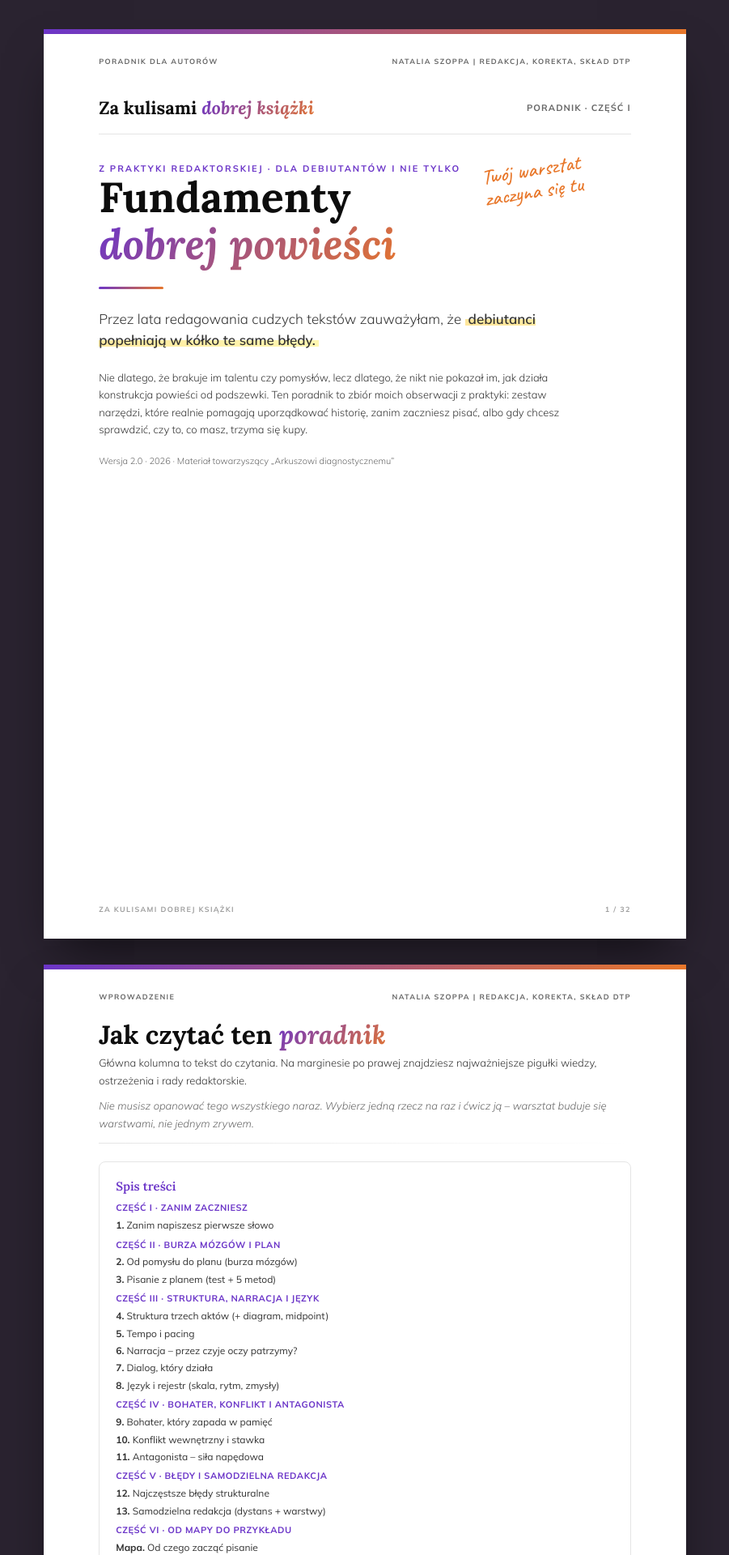
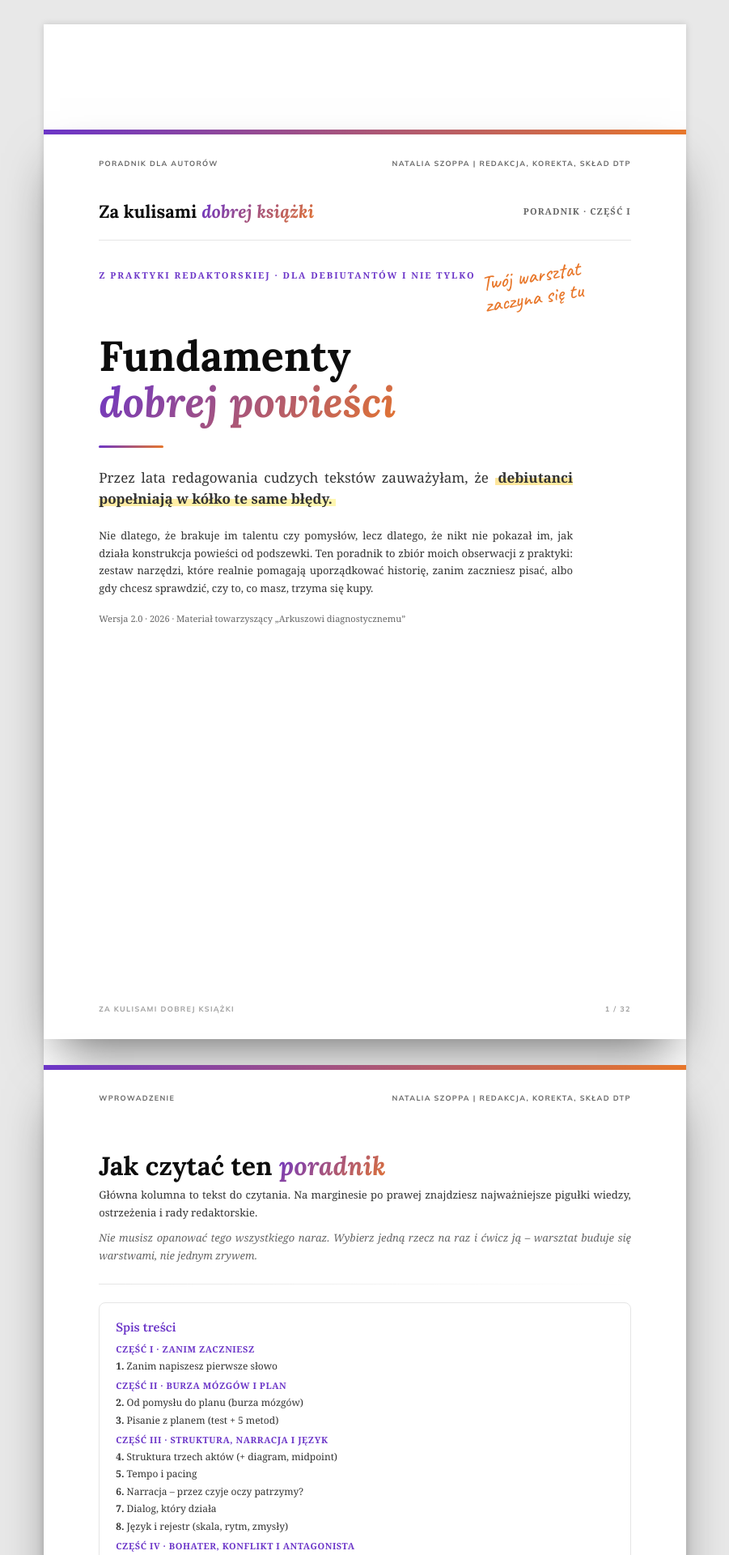
Before and after one commit to Bonnie00726/nataliaszoppa, a Jekyll site: the page Poradnik autora.html, which Jekyll copies as it is, in a window 1280 px wide. Shown: the top 1920 px of the page at 81% size, without its empty margins (189-1090 px from the left). Built offline with Jekyll 4.4.1, drawn with Linux system fonts in a browser that asks for light colours.

Commit message:
Update Poradnik autora.html

```diff
--- a/Poradnik autora.html
+++ b/Poradnik autora.html
@@ -271,7 +271,82 @@
     .grad-type { background: none !important; -webkit-text-fill-color: var(--grad-start) !important; color: var(--grad-start) !important; background-clip: initial !important; }
   }
 </style>
+
+  <style>
+  /* === USTAWIENIA STRONY A4 === */
+  @page {
+    size: A4;
+    margin: 20mm; /* Marginesy drukarskie */
+  }
+
+  * { box-sizing: border-box; }
+
+  /* === PODGLĄD EKRANOWY (symulacja A4) === */
+  body {
+    font-family: 'Merriweather', 'Georgia', 'Times New Roman', serif;
+    font-size: 11pt;
+    line-height: 1.55;
+    color: #1a1a1a;
+    background: #e8e8e8;
+    margin: 0;
+    padding: 30px;
+  }
+
+  .book-container {
+    width: 210mm;
+    min-height: 297mm;
+    margin: 0 auto 40px auto;
+    background: #fff;
+    padding: 25mm;
+    box-shadow: 0 0 8px rgba(0,0,0,0.15);
+  }
+
+  /* === TYPOGRAFIA I ROZKŁAD TEKSTU === */
+  h1, h2, h3, h4 { page-break-after: avoid; margin-top: 1.2em; }
+  p {
+    text-align: justify;
+    hyphens: auto;
+    orphans: 2;
+    widows: 2;
+    margin-bottom: 0.8em;
+  }
+
+  /* Tabele (w poradniku jest ich sporo) */
+  table {
+    width: 100%;
+    border-collapse: collapse;
+    margin: 1em 0;
+    font-size: 10pt;
+    page-break-inside: avoid;
+  }
+  th, td {
+    border: 1px solid #bbb;
+    padding: 6px 8px;
+    vertical-align: top;
+  }
+  th { background: #f5f5f5; }
+
+  /* === USTAWIENIA DRUKU === */
+  @media print {
+    body {
+      background: none;
+      padding: 0;
+    }
+    .book-container {
+      width: auto;
+      min-height: auto;
+      margin: 0;
+      padding: 0;
+      box-shadow: none;
+    }
+    a { color: inherit; text-decoration: none; }
+    .page-number::before {
+      content: counter(page);
+    }
+  }
+</style>
 </head>
+  <div class="book-container">
 <body>
 <div class="doc">
 
@@ -1624,4 +1699,5 @@
 
 </div>
 </body>
+  </div>
 </html>
```
